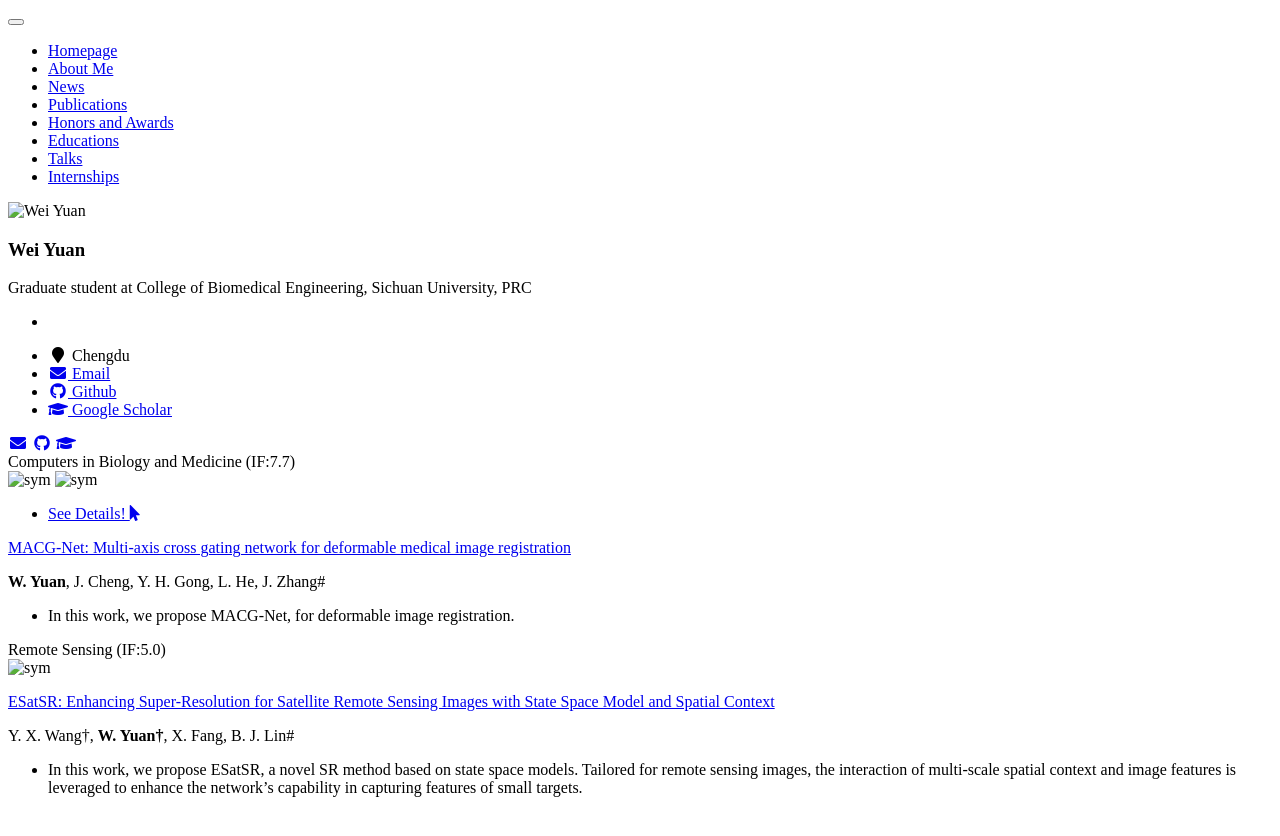
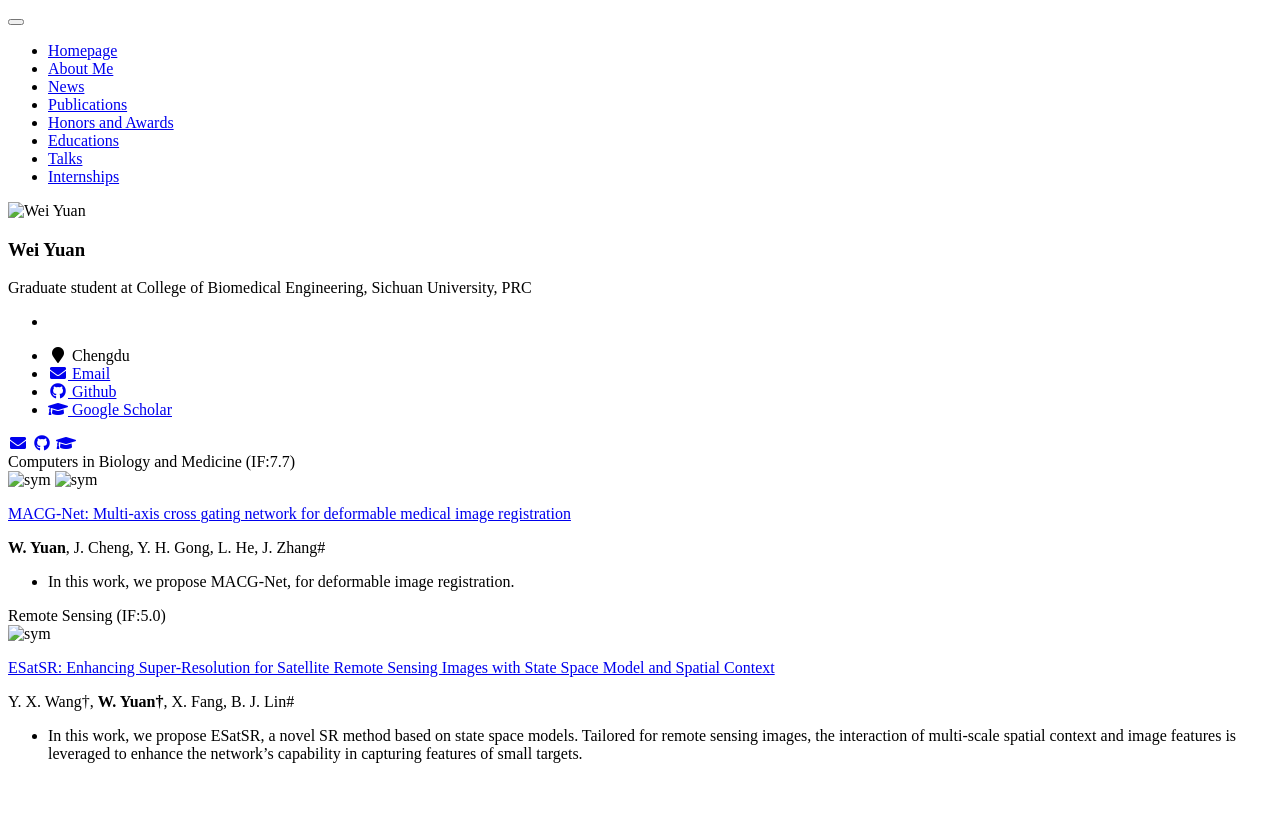
Before and after one commit to Valeyards/Valeyards.github.io, a Jekyll site: the page built from _pages/pubs.md, in a window 1280 px wide. Shown: the top 836 px of the page. Built offline with Jekyll 4.4.1, drawn with Linux system fonts in a browser that asks for light colours; our own code applies the rules of GitHub Pages for plain Markdown files.

Commit message:
Add files via upload

```diff
--- a/_pages/pubs.md
+++ b/_pages/pubs.md
@@ -3,15 +3,9 @@
 </head>
 
 <div class='paper-box'>
-<div class='paper-box-image ImgFade'><div><div class="badge">Computers in Biology and Medicine (IF:7.7) </div>
+<div class='paper-box-image'><div><div class="badge">Computers in Biology and Medicine (IF:7.7) </div>
 <img src='images/pub/macg_1.png' alt="sym" width="100%" title="">
 <img src='images/pub/macg_2.png' alt="sym" width="100%" title="">
-<div class="middle">
-                                      <!-- <div class="text"><a href="tomography.html">See Details!</a></div> -->
-                                      <ul class="actions">
-										<li><a href="mammoth.html" class="button primary">See Details! <i class="fa fa-mouse-pointer" aria-hidden="true"></i></a></li>
-									</ul>
-                                    </div>
 </div></div>
 <div class='paper-box-text' markdown="1">
 [MACG-Net: Multi-axis cross gating network for deformable medical image registration](https://www.sciencedirect.com/science/article/pii/S0010482524007583)
```
